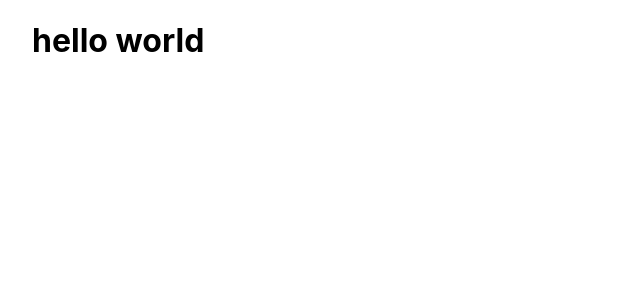
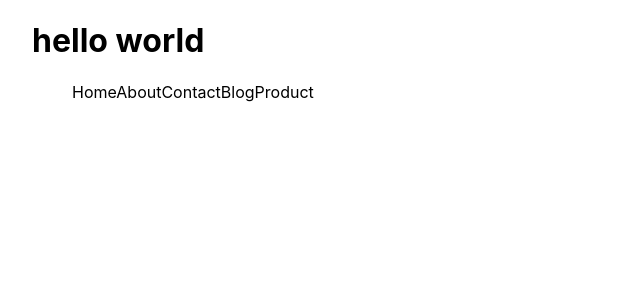
Before and after one commit to mdmitho/1st-full-Full-Next-js, a Next.js app: page / in a window 1280 px wide. Shown: the top 300 px of the page, without its empty margins (0-640 px from the left). Built offline with nearby package versions, Linux system fonts and the light colour scheme.

Commit message:
Link componet create navbar without page Refresh

```diff
--- a/pages/index.js
+++ b/pages/index.js
@@ -1,11 +1,29 @@
-import Head from 'next/head'
-import Image from 'next/image'
+import Link from "next/link"
 import styles from '../styles/Home.module.css'
 
 export default function Home() {
   return (
     <div className={styles.container}>
       <h1>hello world</h1>
+      <nav>
+        <ul>
+          <Link href="/">
+            <a>Home</a>
+          </Link>
+          <Link href="/about">
+            <a>About</a>
+          </Link>
+          <Link href="/contact">
+            <a>Contact</a>
+          </Link>
+          <Link href="/blog">
+            <a>Blog</a>
+          </Link>
+          <Link href="/product">
+            <a >Product</a>
+          </Link>
+        </ul>
+      </nav>
     </div>
-  )
+  );
 }
```
Also changed, not shown: pages/about.js (added, +11 -0 lines), pages/contact.js (added, +11 -0 lines), pages/home.js (added, +11 -0 lines), pages/product.js (added, +13 -0 lines).
